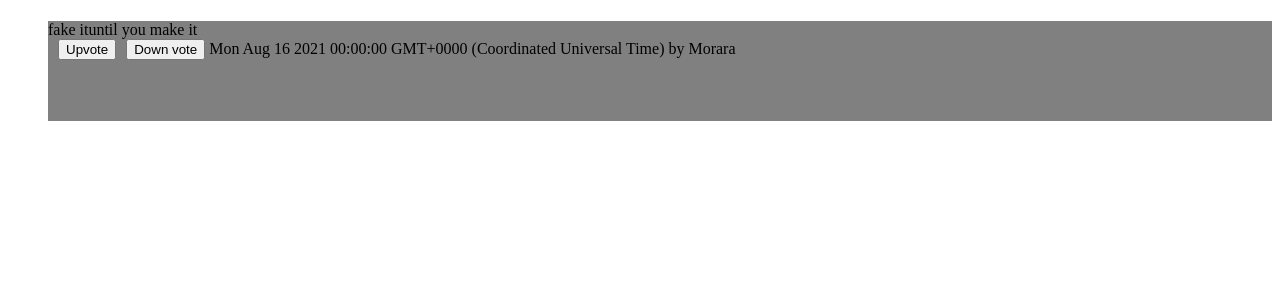
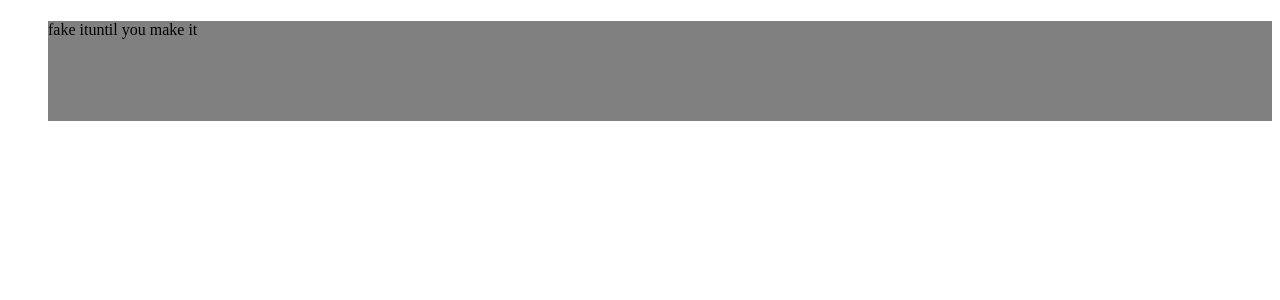
Before and after one commit to IsaiahKe/QuoteApp, an Angular app: page / in a window 1280 px wide. Shown: the top 300 px of the page. Built offline with nearby package versions, Linux system fonts and the light colour scheme.

Commit message:
Add quote holder div

```diff
--- a/src/app/app.component.html
+++ b/src/app/app.component.html
@@ -1,10 +1,12 @@
 <h1>{{appName}}</h1>
 <div >
   <ul>
-    <li *ngFor="let quote of quotes">
+    <li *ngFor='let quote of quotes; let i=index'>
     <div class=holder>
     {{quote.say}}<br>
-    <button>Upvote</button>  <button>Down vote</button> {{quote.postTime}} by {{quote.userName}}
+    <div *ngIf='quote.showDetails'>
+      <app-quote-detail [quote]='quote'></app-quote-detail>
+    </div>
     </div>
 </li>
   </ul>
```
